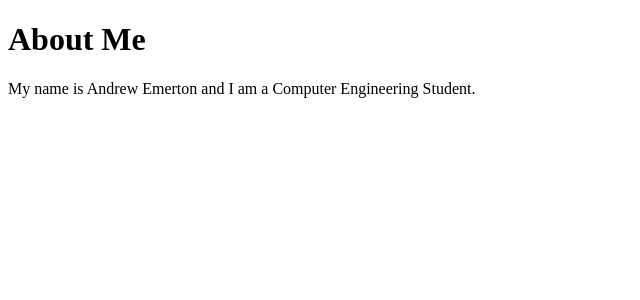
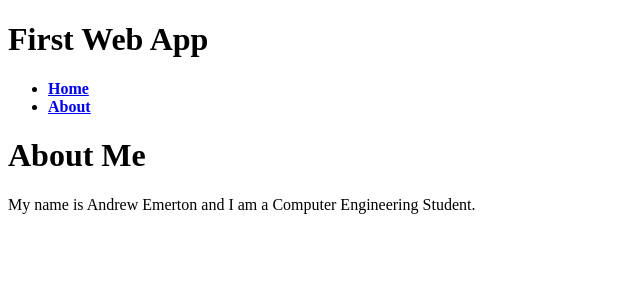
Before and after one commit to aemerton/Personal_Website, a Flask app: page /about in a window 1280 px wide. Shown: the top 300 px of the page, without its empty margins (0-640 px from the left). Run offline with Flask 2, Linux system fonts and the light colour scheme.

Commit message:
Added a Parent Template HTML File
Connects the two pages we have, aklso created a static folder, with a CSS folder inside with a css file inside of that.

```diff
--- a/Code/main.py
+++ b/Code/main.py
@@ -2,7 +2,7 @@ from flask import Flask, render_template
 
 app = Flask(__name__)
 
-@app.route("/")
+@app.route("/home")
 def home():
     return render_template("home.html")
 
--- a/Code/templates/about.html
+++ b/Code/templates/about.html
@@ -5,8 +5,13 @@
         <title>About Me</title>
     </head>
     <body>
+        {% extends "template.html" %}
+        {% block content %}
+
         <h1>About Me</h1>
         <p>My name is Andrew Emerton
         and I am a Computer Engineering Student.</p>
+
+        {% endblock %}
     </body>
 </html>
--- a/Code/templates/home.html
+++ b/Code/templates/home.html
@@ -5,7 +5,12 @@
         <title>Flask Tutorial</title>
     </head>
     <body>
+        {% extends "template.html %"}
+        {% block content %}
+
         <h1>My First Try Using Flask</h1>
         <p>Flask is Fun</p>
+
+        {% endblock %}
     </body>
 </html>
--- /dev/null
+++ b/Code/templates/template.html
@@ -0,0 +1,25 @@
+<!DOCTYPE html>
+<html lang="en" dir="ltr">
+    <head>
+        <meta charset="utf-8">
+        <title>Parent Template</title>
+        <link rel="stylesheet" href="{{ url_for('static', filename='css/template.css') }}">
+    </head>
+    <body>
+        <header>
+            <div class="container">
+                <h1 class="logo">First Web App</h1>
+                <strong><nav>
+                    <ul class="menu">
+                        <li><a href="{{ url_for('home') }}">Home</a></li>
+                        <li><a href="{{ url_for('about') }}">About</a></li>
+                    </ul>
+                </nav></strong>
+            </div>
+        </header>
+
+        {% block content %}
+        {% endblock %}
+
+    </body>
+</html>
```
Also changed, not shown: Code/templates/static/blank.txt (added), Code/templates/static/css/template.css (added), 1 other file.
